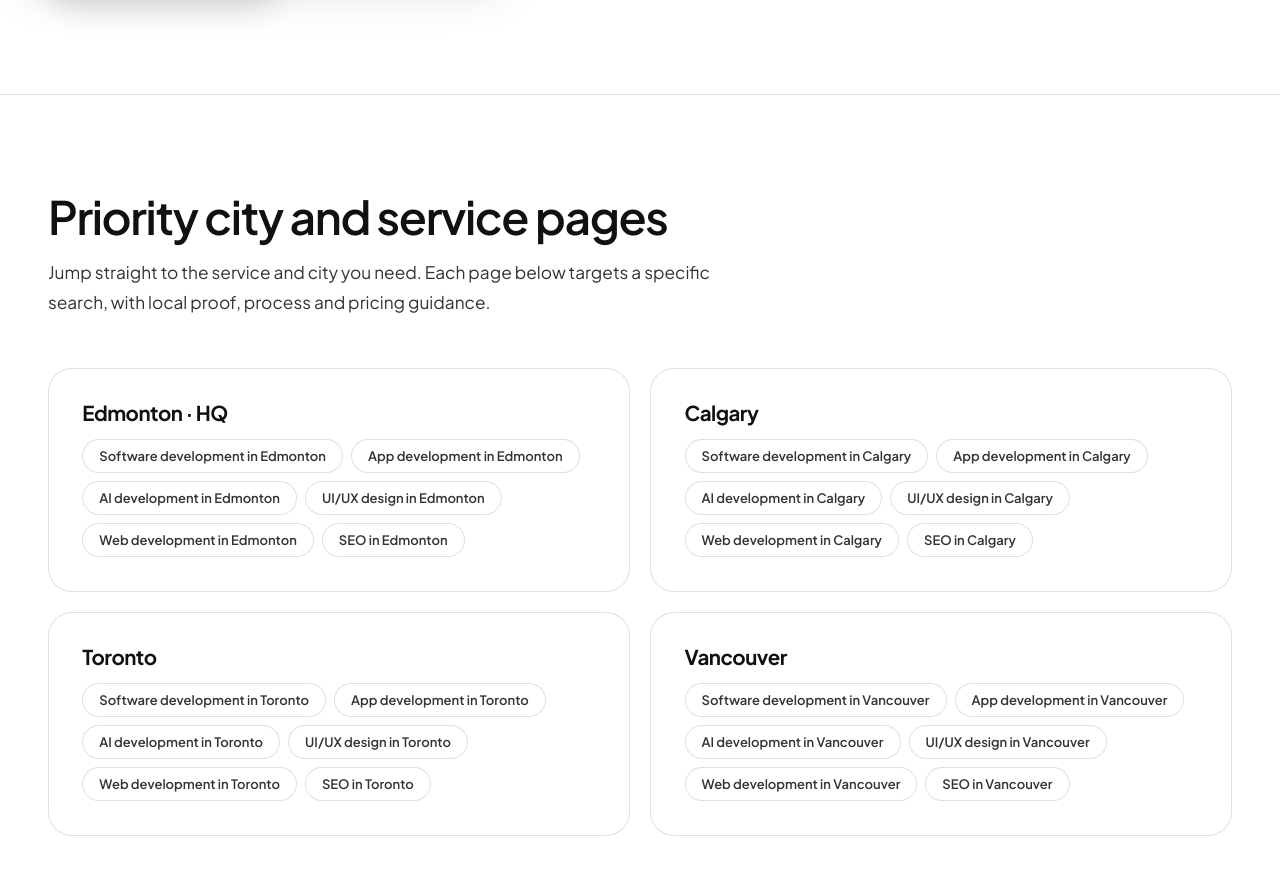
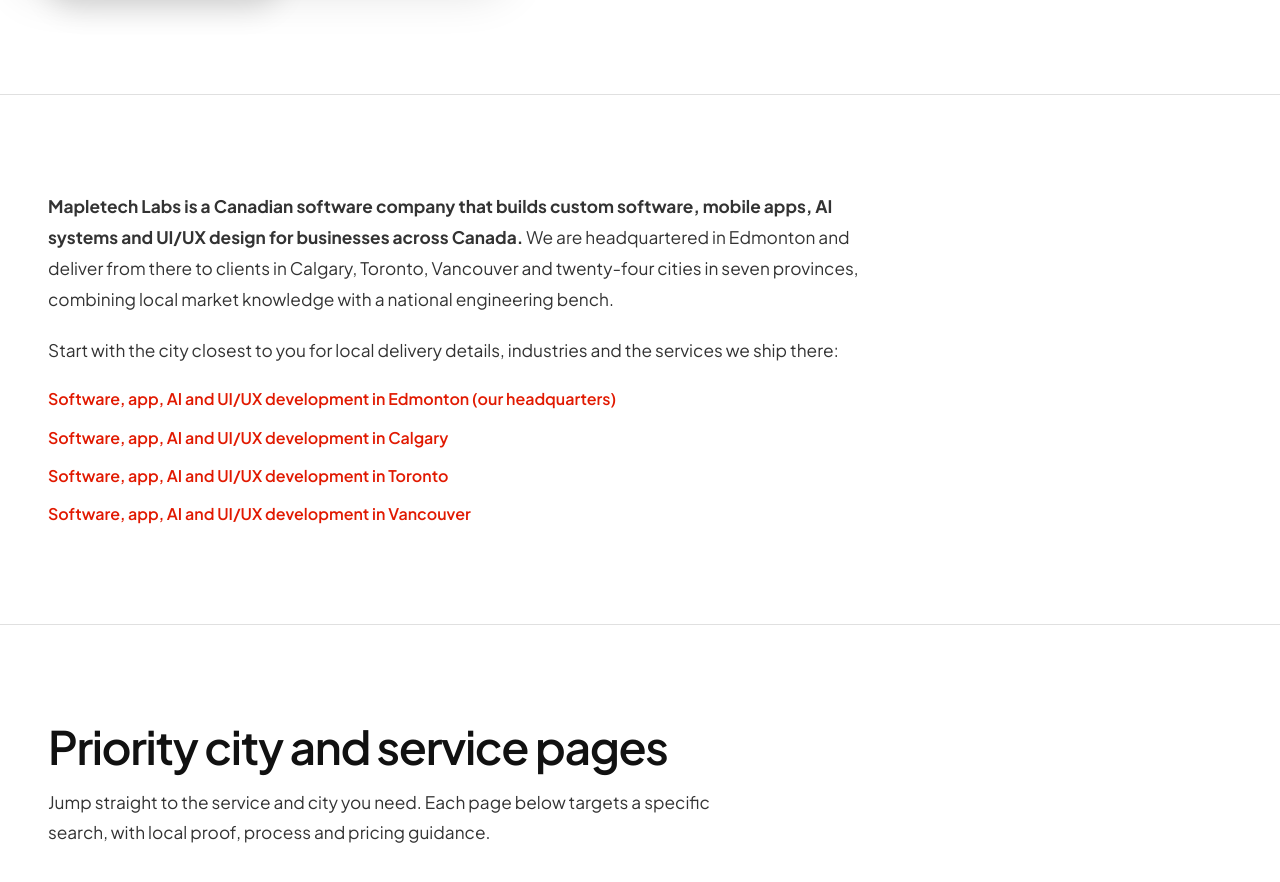
Before and after one commit to Ramanmakkar1/MapletechlabsRed, a Next.js app: page /locations in a window 1280 px wide. Shown: the part 807-1689 px from the top of the page. Built offline with nearby package versions, Linux system fonts and the light colour scheme; no server answers.

Commit message:
autopilot: Strengthen the locations hub for indexing
Task #16023, written by morph/morph-dsv41flash-1017.

```diff
--- a/src/app/locations/PageClient.tsx
+++ b/src/app/locations/PageClient.tsx
@@ -108,6 +108,42 @@ export default function LocationsIndexPage() {
 
         {/* HERO */}
         <PageHero crumbs={[{ label: 'Home', href: '/' }, { label: 'Locations' }]} copy={{ badge: "Across Canada", title: <>Software Development Company<br /><span style={{ color: 'var(--brand)' }}>Across Canada.</span></>, desc: <>From coast to coast, Mapletech Labs brings world-class software development to businesses across Canada. Our distributed team model means you get local expertise backed by national resources.</> }} photo={officeMedia.open} form={false} />
+
+        {/* ANSWER-FIRST SUMMARY + PRIORITY CITY LINKS */}
+        <section className="section-padding" style={{ borderTop: '1px solid var(--line)' }}>
+          <div className="cb-container">
+            <div className="prose-body" style={{ maxWidth: 820 }}>
+              <p style={{ fontSize: 'clamp(16px, 1.35vw, 17.5px)', color: 'var(--body)', lineHeight: 1.8, marginBottom: 20 }}>
+                <strong>Mapletech Labs is a Canadian software company that builds custom software, mobile apps, AI systems and UI/UX design for businesses across Canada.</strong> We are headquartered in Edmonton and deliver from there to clients in Calgary, Toronto, Vancouver and twenty-four cities in seven provinces, combining local market knowledge with a national engineering bench.
+              </p>
+              <p style={{ fontSize: 'clamp(16px, 1.35vw, 17.5px)', color: 'var(--body)', lineHeight: 1.8 }}>
+                Start with the city closest to you for local delivery details, industries and the services we ship there:
+              </p>
+            </div>
+            <ul style={{ listStyle: 'none', padding: 0, margin: '20px 0 0', display: 'grid', gap: 12 }}>
+              <li>
+                <Link href="/locations/software-development-company-in-edmonton" style={{ color: 'var(--brand)', fontWeight: 600 }}>
+                  Software, app, AI and UI/UX development in Edmonton (our headquarters)
+                </Link>
+              </li>
+              <li>
+                <Link href="/locations/software-development-company-in-calgary" style={{ color: 'var(--brand)', fontWeight: 600 }}>
+                  Software, app, AI and UI/UX development in Calgary
+                </Link>
+              </li>
+              <li>
+                <Link href="/locations/software-development-company-in-toronto" style={{ color: 'var(--brand)', fontWeight: 600 }}>
+                  Software, app, AI and UI/UX development in Toronto
+                </Link>
+              </li>
+              <li>
+                <Link href="/locations/software-development-company-in-vancouver" style={{ color: 'var(--brand)', fontWeight: 600 }}>
+                  Software, app, AI and UI/UX development in Vancouver
+                </Link>
+              </li>
+            </ul>
+          </div>
+        </section>
 
         {/* PRIORITY CITY + SERVICE PAGES — server-rendered links to the highest-intent pages */}
         <section className="section-padding" style={{ borderTop: '1px solid var(--line)' }}>
```
